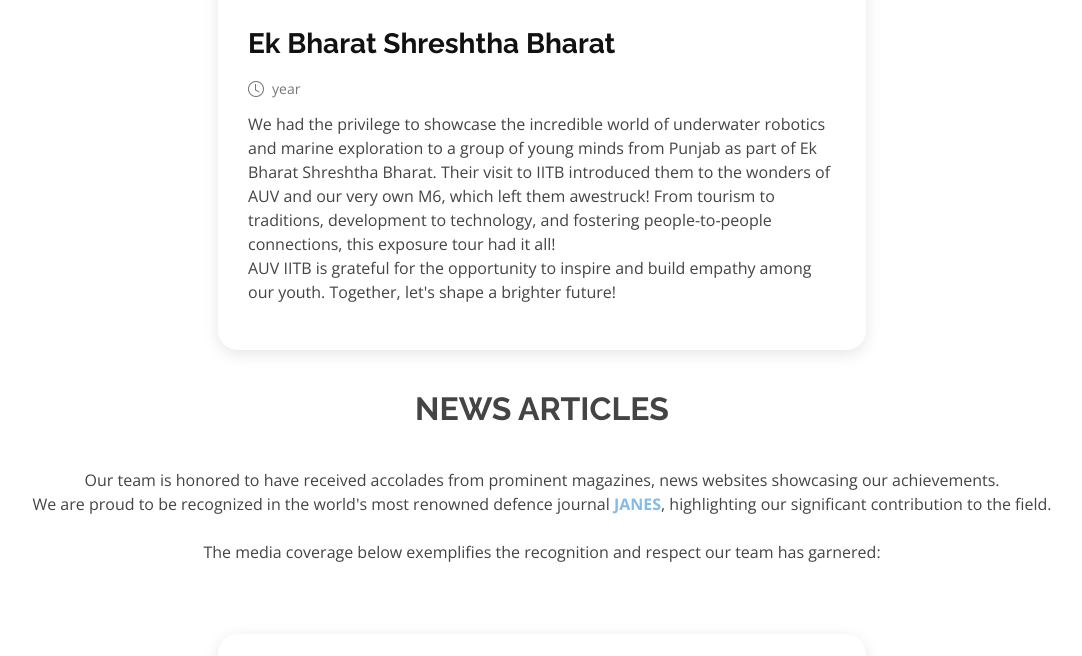
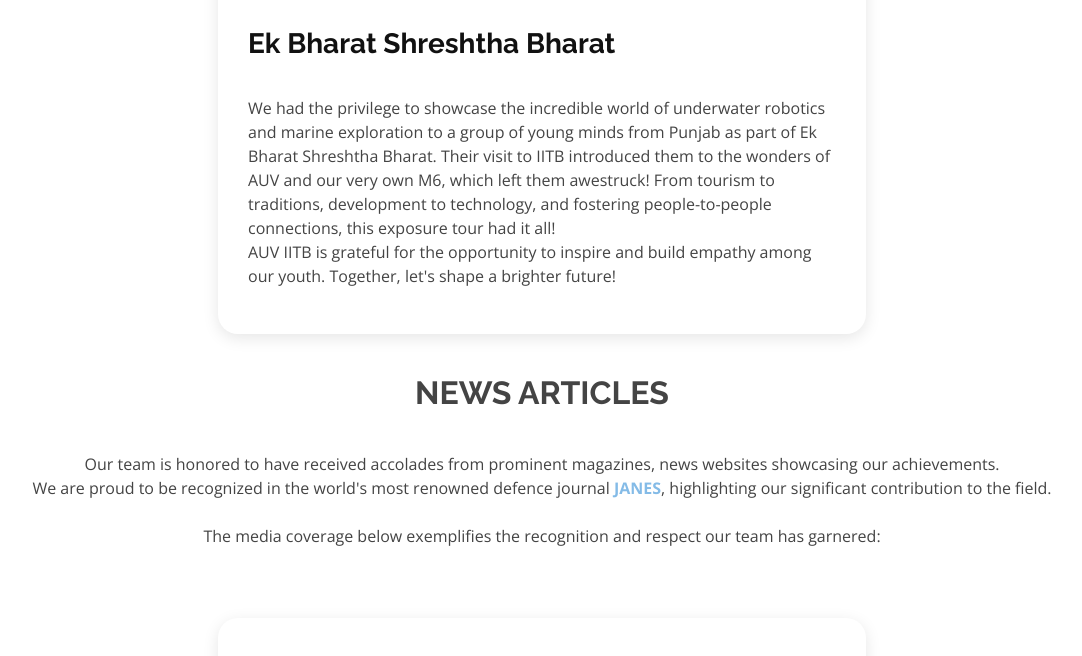
Before and after one commit to Xen0VeR/New_Auv_website, a website: page public/blog.html in a window 1280 px wide. Shown: the part 4835-5491 px from the top of the page, without its empty margins (98-1180 px from the left). Drawn offline with nearby package versions, Linux system fonts and the light colour scheme.

Commit message:
year remove

```diff
--- a/public/blog.html
+++ b/public/blog.html
@@ -354,8 +354,8 @@
               <ul>
                 <!-- <li class="d-flex align-items-center"><i class="bi bi-person"></i> <a
                     href="https://www.linkedin.com/in/andrewanagnost/" target="_blank">Andrew Anagnost</a></li> -->
-                <li class="d-flex align-items-center"><i class="bi bi-clock"></i> <a href=" " target="_blank"><time
-                      datetime="2020-09-11">year</time></a></li>
+                <!-- <li class="d-flex align-items-center"><i class="bi bi-clock"></i> <a href=" " target="_blank"><time
+                      datetime="2020-09-11">year</time></a></li> -->
 
               </ul>
             </div>
```
